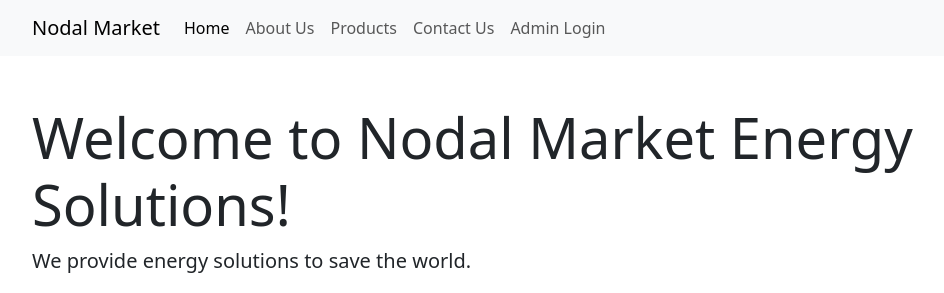
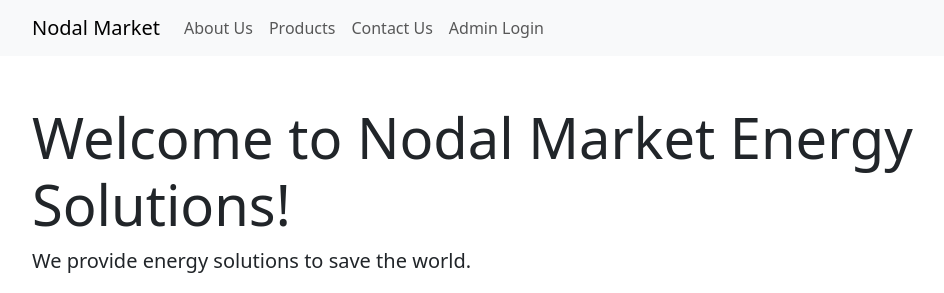
Before and after one commit to AustinTX360/1, a Flask app: page / in a window 1280 px wide. Shown: the top 293 px of the page, without its empty margins (50-994 px from the left). Run offline with Flask 3, Linux system fonts and the light colour scheme.

Commit message:
Update index.html

```diff
--- a/templates/index.html
+++ b/templates/index.html
@@ -16,9 +16,6 @@
             </button>
             <div class="collapse navbar-collapse" id="navbarNav">
                 <ul class="navbar-nav">
-                    <li class="nav-item">
-                        <a class="nav-link active" href="#">Home</a>
-                    </li>
                     <li class="nav-item">
                         <a class="nav-link" href="#about">About Us</a>
                     </li>
```
